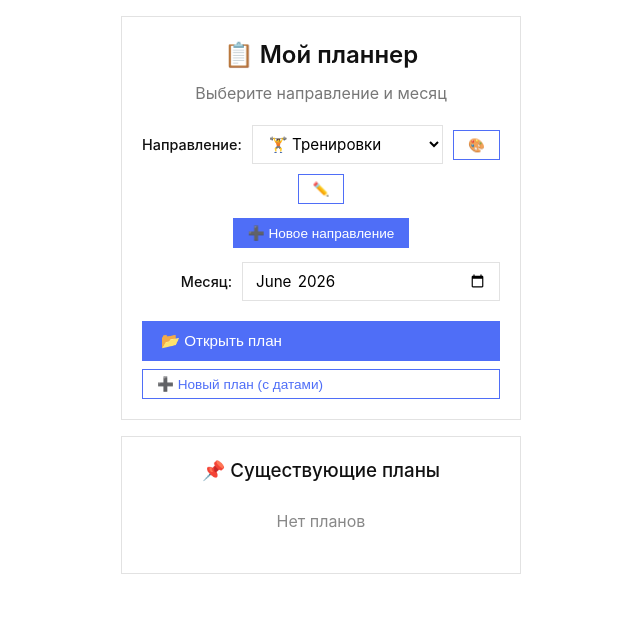
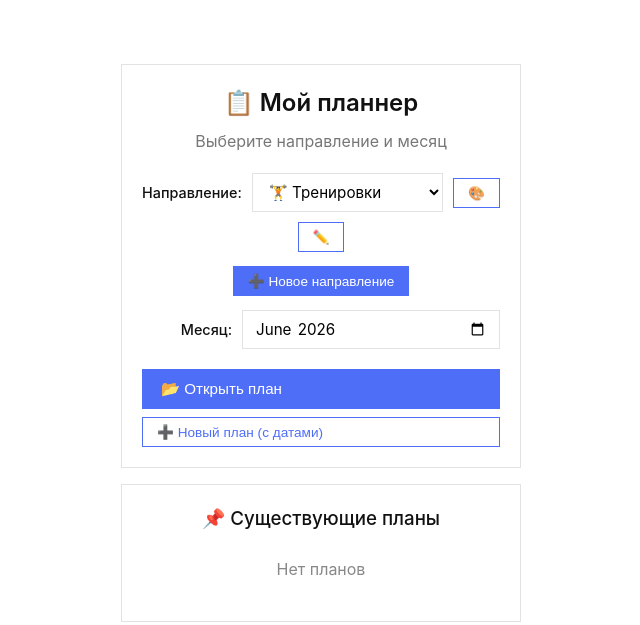
Before and after one commit to 2c7kbkz8dw-pixel/test, a plain HTML site: page index.html in a window 1280 px wide. Shown: the whole page, without its empty margins (319-959 px from the left). Drawn offline with Linux system fonts and the light colour scheme.

Commit message:
Update index.html
отступ

```diff
--- a/index.html
+++ b/index.html
@@ -25,7 +25,7 @@
             font-family: -apple-system, BlinkMacSystemFont, 'Segoe UI', Roboto, sans-serif;
             background: var(--bg);
             color: var(--text);
-            padding: 16px;
+            padding: 4rem 16px 16px;
             min-height: 100vh;
             -webkit-tap-highlight-color: transparent;
             transition: background 0.2s;
```
